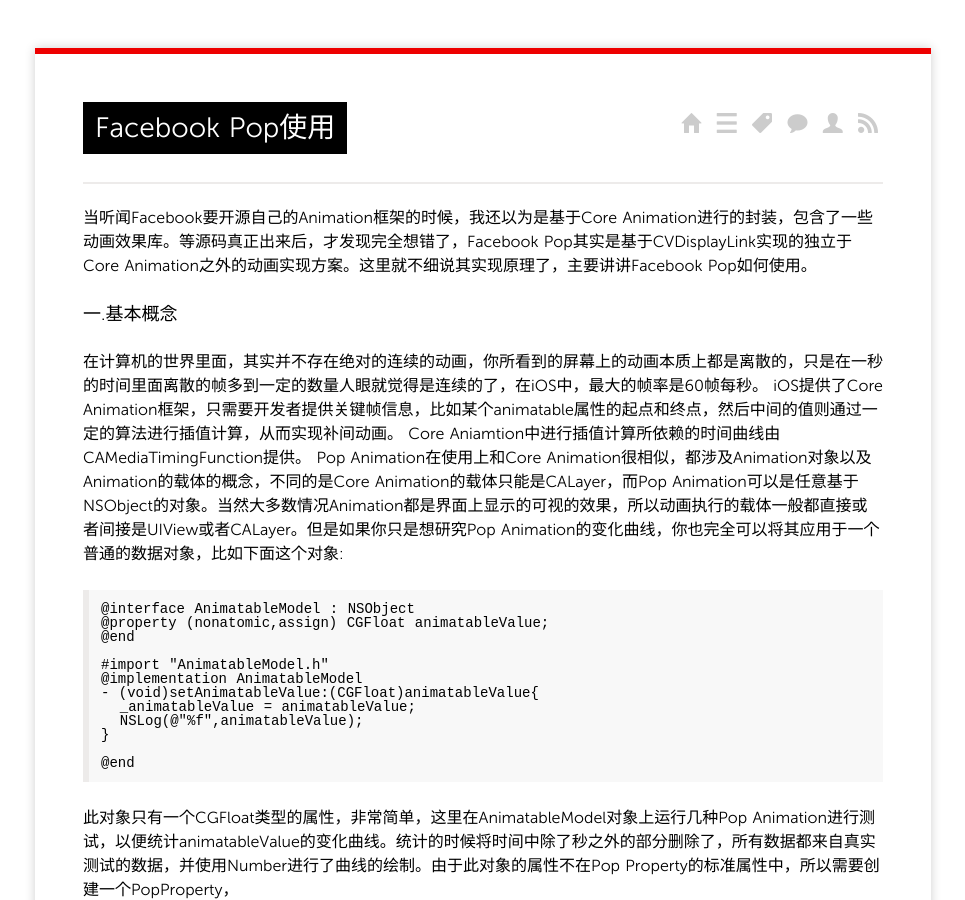
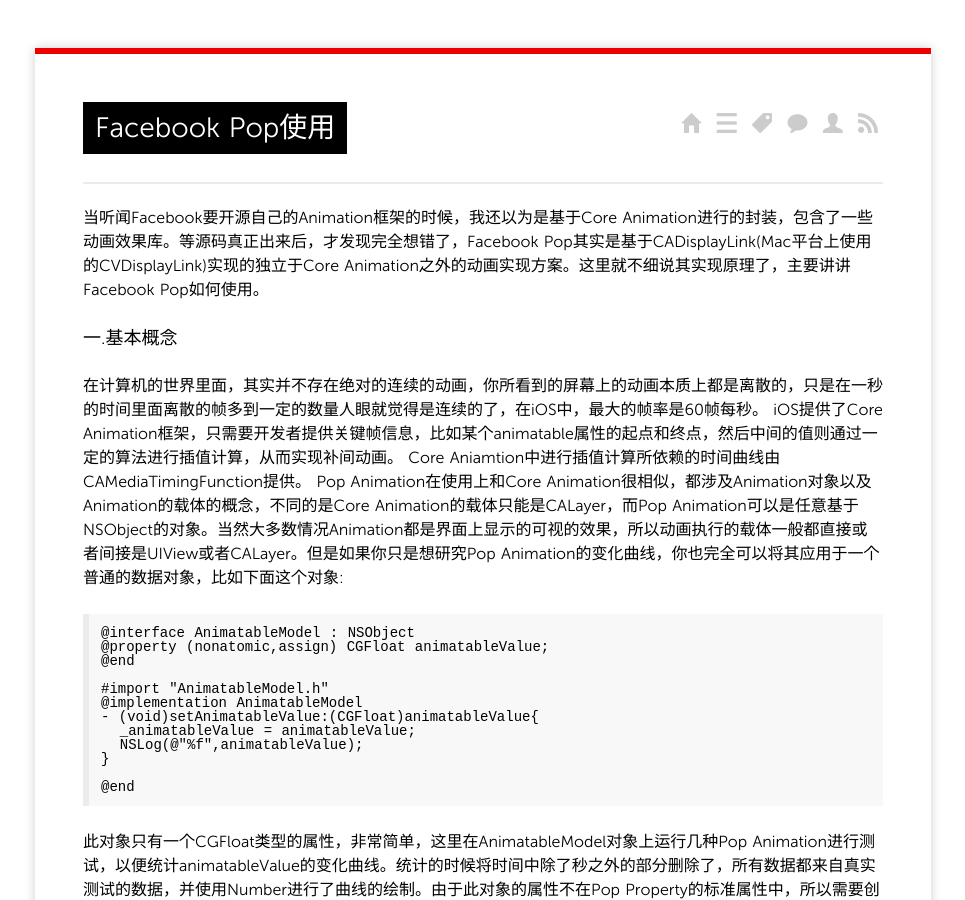
Before and after one commit to bjzhang/bjzhang.github.io, a Jekyll site: the page built from _posts/2014/2014-05-22-facebook-pop-usage.md, in a window 1280 px wide and 900 px high. Shown: the whole window, without its empty margins (157-1122 px from the left). Built offline with Jekyll 4.4.1, drawn with Linux system fonts in a browser that asks for light colours; Markdown is read by kramdown in place of the engine named in the settings; comment, search, counter and statistics services are not loaded.

Commit message:
iOS中使用的是 CADisplayLink

```diff
--- a/_posts/2014/2014-05-22-facebook-pop-usage.md
+++ b/_posts/2014/2014-05-22-facebook-pop-usage.md
@@ -8,7 +8,7 @@
 - pop
 ---
 
-当听闻Facebook要开源自己的Animation框架的时候，我还以为是基于Core Animation进行的封装，包含了一些动画效果库。等源码真正出来后，才发现完全想错了，Facebook Pop其实是基于CVDisplayLink实现的独立于Core Animation之外的动画实现方案。这里就不细说其实现原理了，主要讲讲Facebook Pop如何使用。
+当听闻Facebook要开源自己的Animation框架的时候，我还以为是基于Core Animation进行的封装，包含了一些动画效果库。等源码真正出来后，才发现完全想错了，Facebook Pop其实是基于CADisplayLink(Mac平台上使用的CVDisplayLink)实现的独立于Core Animation之外的动画实现方案。这里就不细说其实现原理了，主要讲讲Facebook Pop如何使用。
 
 ### 一.基本概念
 在计算机的世界里面，其实并不存在绝对的连续的动画，你所看到的屏幕上的动画本质上都是离散的，只是在一秒的时间里面离散的帧多到一定的数量人眼就觉得是连续的了，在iOS中，最大的帧率是60帧每秒。
```
